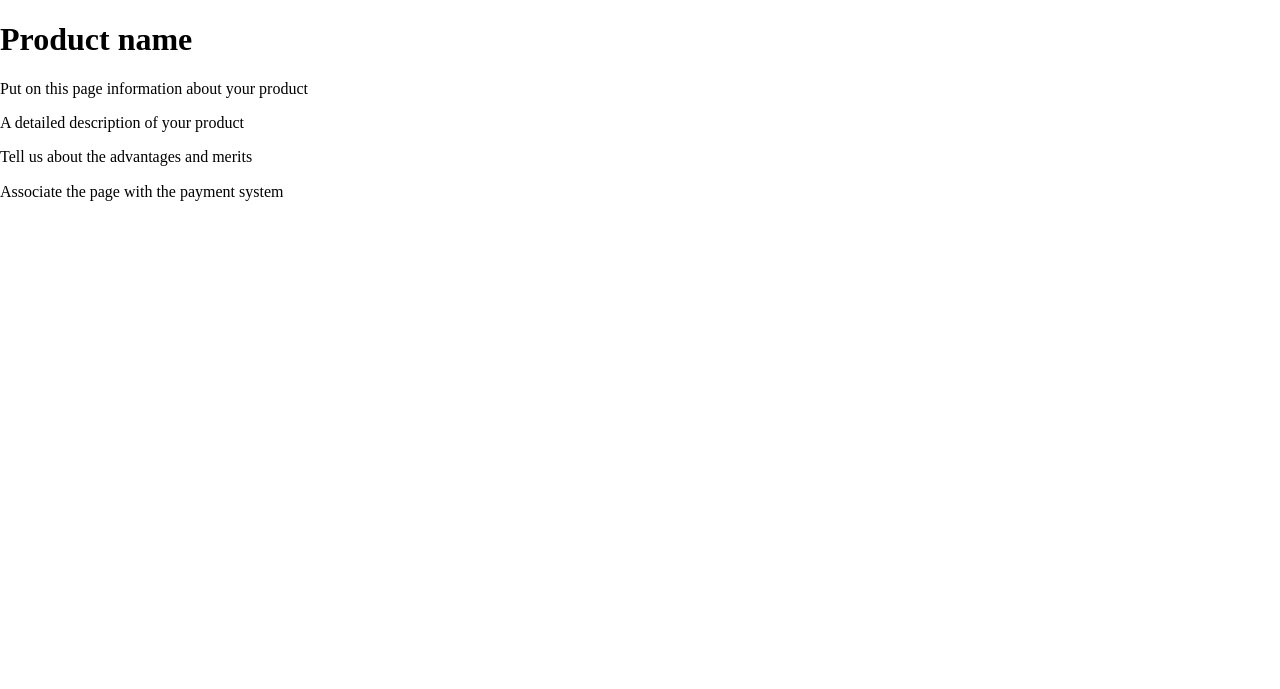
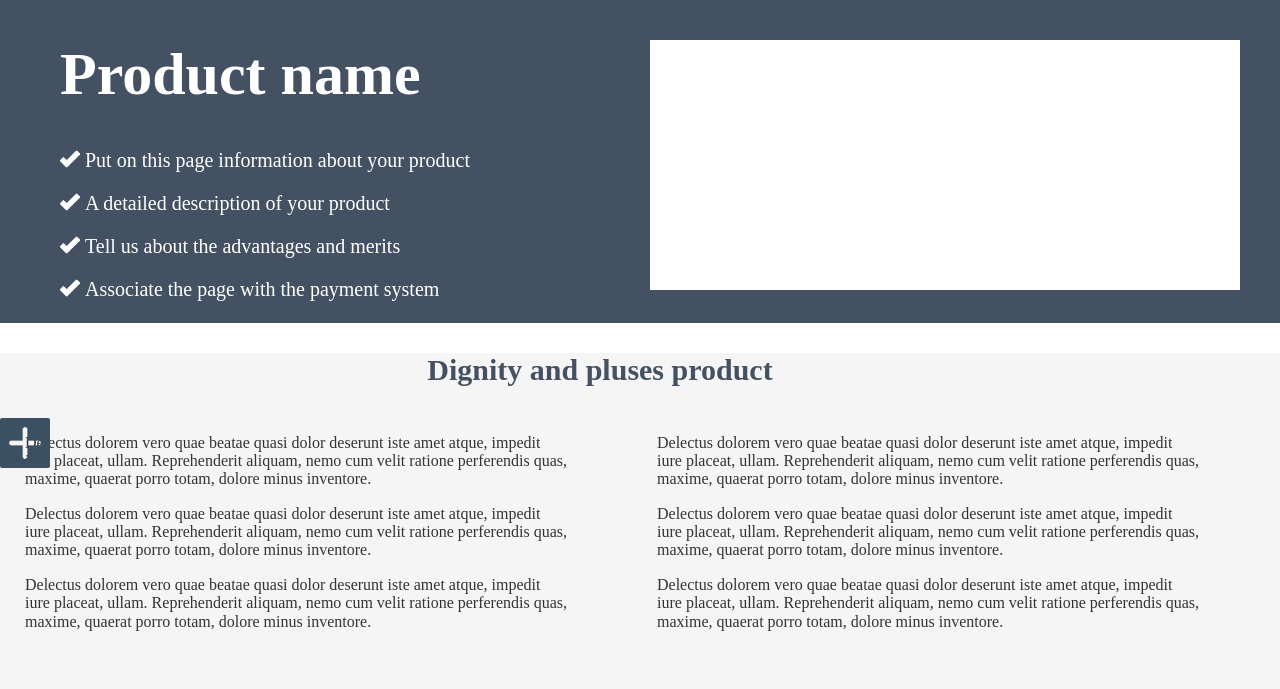
Before and after one commit to rysku1bekovaaidana/simple, a plain HTML site: page index.html in a window 1280 px wide. Drawn offline with nearby package versions, Linux system fonts and the light colour scheme.

Commit message:
добавила гит игнор и еще изменения

```diff
--- a/css/style.css
+++ b/css/style.css
@@ -0,0 +1,88 @@
+.container{
+	width: 100%;
+	margin: 0 auto;
+}
+
+#header{
+	width: 100%;
+	height: 323px;
+	background: #445162;
+}
+
+
+h1{
+	color: #ffffff;
+	font-size: 60px;
+}
+
+
+p{
+	/*background-image: url("img/checked.png")*/
+	color: #ffffff;
+	font-size: 20px;
+	padding: 0 0 0 25px;
+}
+
+
+.product_name{
+	display: inline-block;
+	padding: 0px 30px 0px 60px;
+
+}
+
+
+.block{
+	float: right;
+	width: 550px;
+	height: 250px;
+	margin: 40px;
+	background: #ffffff;
+	padding: 0px 20px;
+}
+
+.product_name img{
+    position: absolute;
+}
+
+
+#section1{
+	/*width: 100%;*/
+	height: 417px;
+	background: #f5f5f5;
+
+}
+
+.paragraph1{
+	width: 568px;
+	height: 268px;
+	display: inline-block;
+}
+.paragraph2{
+	width: 568px;
+	height: 268px;
+	float: right;
+}
+
+.product p{
+	color: #333333;
+	font-size: 16px ;
+
+}
+
+.product{
+	width: 1200px;
+	margin: 0 ;
+
+
+}
+
+h3{
+	display: flex;
+	justify-content: center;
+	font-size: 30px;
+	color: #445161;
+}
+
+.paragraph1 img{
+    position: absolute;
+}
--- a/index.html
+++ b/index.html
@@ -12,19 +12,36 @@
        <header id="header">
        	<div class="product_name">
        		<h1>Product name</h1>
-       		 <p>Put on this page information about your product</p>
-             <p>A detailed description of your product</p>
-             <p>Tell us about the advantages and merits</p>
-             <p>Associate the page with the payment system</p>
+       		 <img src="img/checked.png" width="20px"><p>Put on this page information about your product </p>
+
+             <img src="img/checked.png" width="20px"> <p>A detailed description of your product</p>
+            <img src="img/checked.png" width="20px">  <p>Tell us about the advantages and merits</p>
+              <img src="img/checked.png" width="20px"><p>Associate the page with the payment system</p>
        	</div>
-
        	 <div class="block">
-
        	 </div>
        </header>
 
        <section id="section1">
        	<div class="product">
+       		<h3>Dignity and pluses product</h3>
+   <div class="paragraph1">
+
+
+       	<img src="img/plus.png" width="50px"><p>Delectus dolorem vero quae beatae quasi dolor deserunt iste amet atque, impedit iure placeat, ullam. Reprehenderit aliquam, nemo cum velit ratione perferendis quas, maxime, quaerat porro totam, dolore minus inventore.</p>
+
+       		<p>Delectus dolorem vero quae beatae quasi dolor deserunt iste amet atque, impedit iure placeat, ullam. Reprehenderit aliquam, nemo cum velit ratione perferendis quas, maxime, quaerat porro totam, dolore minus inventore.</p>
+
+       		<p>Delectus dolorem vero quae beatae quasi dolor deserunt iste amet atque, impedit iure placeat, ullam. Reprehenderit aliquam, nemo cum velit ratione perferendis quas, maxime, quaerat porro totam, dolore minus inventore.</p>
+       	</div>
+
+        <div class="paragraph2">
+       		<p>Delectus dolorem vero quae beatae quasi dolor deserunt iste amet atque, impedit iure placeat, ullam. Reprehenderit aliquam, nemo cum velit ratione perferendis quas, maxime, quaerat porro totam, dolore minus inventore.</p>
+
+       		<p>Delectus dolorem vero quae beatae quasi dolor deserunt iste amet atque, impedit iure placeat, ullam. Reprehenderit aliquam, nemo cum velit ratione perferendis quas, maxime, quaerat porro totam, dolore minus inventore.</p>
+
+       		<p>Delectus dolorem vero quae beatae quasi dolor deserunt iste amet atque, impedit iure placeat, ullam. Reprehenderit aliquam, nemo cum velit ratione perferendis quas, maxime, quaerat porro totam, dolore minus inventore.</p>
+       	</div>
 
        </section>
 
```
Also changed, not shown: icq-flower-logo.png (added), img/at.png (added), 1 other file.
